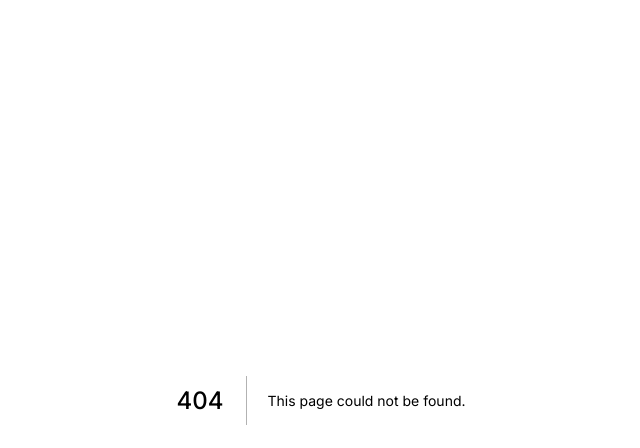
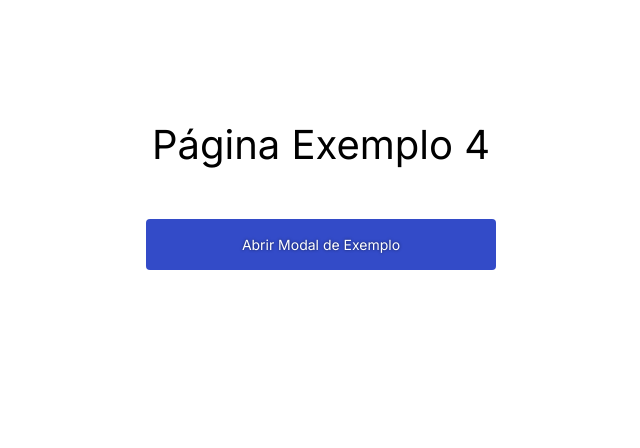
Before and after one commit to everton-dgn/accessibility, a Next.js app: page /pagina_exemplo_4 in a window 1280 px wide. Before the commit this address had no page. Shown: the top 448 px of the page, without its empty margins (319-959 px from the left). Built offline with nearby package versions, Linux system fonts and the light colour scheme.

Commit message:
feat: add page

```diff
--- /dev/null
+++ b/src/pages/pagina_exemplo_4/index.tsx
@@ -0,0 +1,41 @@
+import { useAnimationRender } from 'hooks'
+import * as S from 'pages/pagina_exemplo_4/styles'
+import * as C from 'components'
+
+export default function Notifications() {
+  const { renderComponent, setRenderComponent, isVisible, changeVisibility } =
+    useAnimationRender({ timeMilSecToRemoveComponent: 200 })
+
+  return (
+    <S.Container as="section">
+      <C.HeadPage title="Página Exemplo 4" />
+
+      <C.TitleSection title="Página Exemplo 4" />
+
+      <S.Column>
+        <C.Button
+          fullWidth={true}
+          color="blue"
+          size="large"
+          text="Abrir Modal de Exemplo"
+          className="btn"
+          onClick={() => setRenderComponent(true)}
+          aria-label="Abir o modal"
+        />
+      </S.Column>
+
+      {renderComponent && (
+        <C.Modal
+          type="info"
+          title="Informações"
+          isVisible={isVisible}
+          changeVisibility={changeVisibility}
+          btnFirst={{ text: 'Confirmar' }}
+          btnLast={{ text: 'Cancelar' }}
+          msg="Isto é apenas um conteúdo informativo de exemplo para visualização
+            do componente Modal!"
+        />
+      )}
+    </S.Container>
+  )
+}
--- /dev/null
+++ b/src/pages/pagina_exemplo_4/styles.ts
@@ -0,0 +1,22 @@
+import Layouts from 'layouts'
+import styled from 'styled-components'
+
+export const Container = styled(Layouts.Container)`
+  margin: 2rem auto;
+  height: 4000px;
+
+  ${({ theme }) => theme.breakPoint(800)} {
+    margin: 12rem auto;
+  }
+`
+
+export const Column = styled(Layouts.Col)`
+  max-width: 35rem;
+  margin: 5rem auto;
+
+  .btn {
+    opacity: 0;
+    animation: ${({ theme }) => theme.animations.fadeInMove('0', '30px', '0')}
+      0.3s linear forwards 0.2s;
+  }
+`
```
Also changed, not shown: src/pages/index.tsx (+12 -0 lines).
